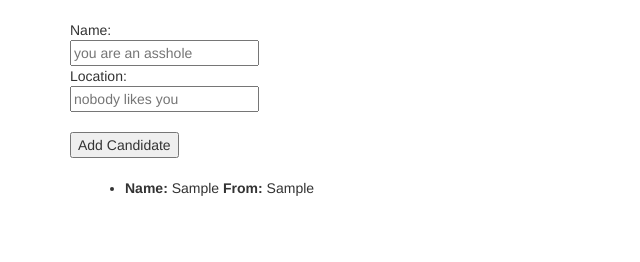
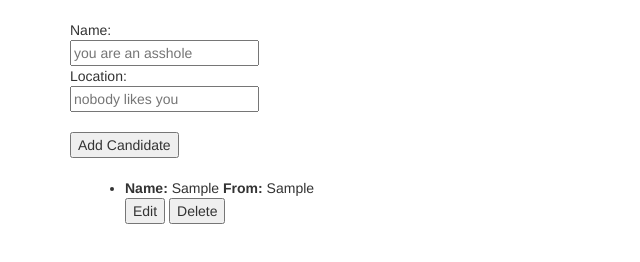
Before and after one commit to AGolumbovsky/duckApp, a website: page public/index.html in a window 1280 px wide. Both pictures are taken after typing "Sample", "Sample" into the empty fields and a click on the button "Add Candidate". Shown: the whole page, without its empty margins (0-640 px from the left). Drawn offline with nearby package versions, Linux system fonts and the light colour scheme; some packages are replaced by stand-ins of ours.

Commit message:
le petitte vue OR whatevs

```diff
--- a/public/js/controllers/candidateCtrl.js
+++ b/public/js/controllers/candidateCtrl.js
@@ -15,4 +15,9 @@ app.controller('candidateCtrl', function($scope) {
 
 		$scope.newCandidate = {};
 	};
+
+	$scope.editCandidate = function() {
+		//put ZE LOGIC
+		console.log('edit button works')
+	};
 });
--- a/public/templates/home.html
+++ b/public/templates/home.html
@@ -21,7 +21,13 @@
 		<br>
 		<div class="container">
 			<ul ng-repeat="candidate in candidateList">
-				<li><strong>Name:</strong> {{ candidate.name }}  <strong>From:</strong> {{ candidate.location }}</li>
+				<li><strong>Name:</strong> {{ candidate.name }}  <strong>From:</strong> {{ candidate.location }}
+					<div>
+						<button ng-click="editCandidate">Edit</button>
+						<button>Delete</button>
+					</div>
+				</li>
+
 			</ul>
 		</div>
 
```
